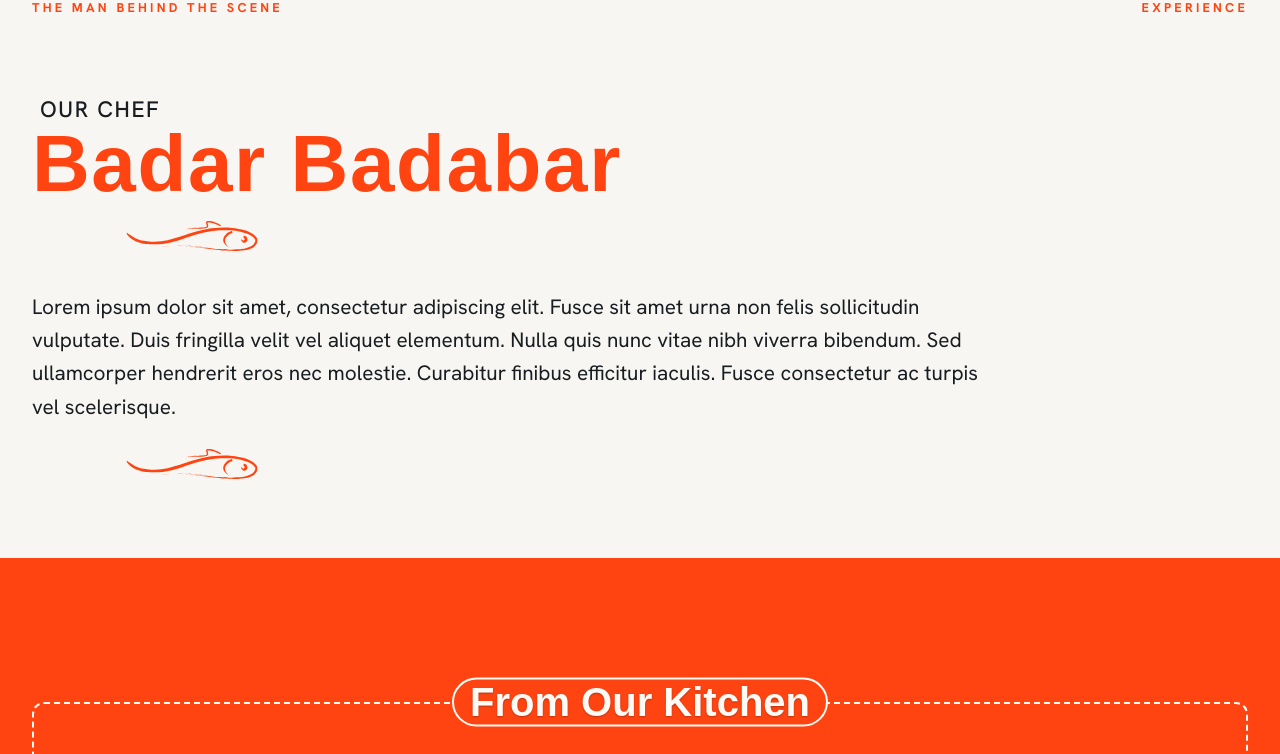
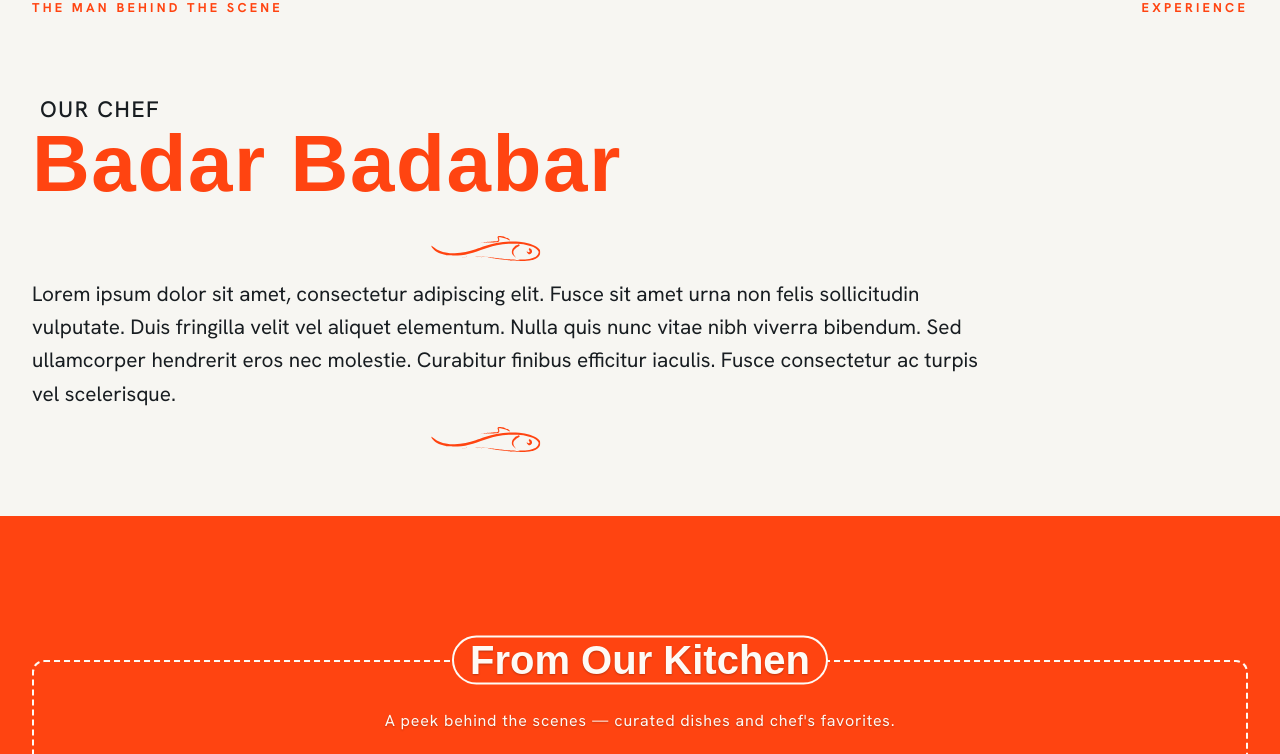
Before and after one commit to bob-sav/restaurant_1, a Next.js app: page / in a window 1280 px wide. Shown: the part 2000-2754 px from the top of the page. Built offline with nearby package versions, Linux system fonts and the light colour scheme; no server answers; a web font is replaced by a local one.

Commit message:
design overhaul 2.3

```diff
--- a/src/components/Chef.tsx
+++ b/src/components/Chef.tsx
@@ -21,8 +21,9 @@ export default function Chef() {
           <div className="chef-wrapper">
             <div className="top-subtitle">OUR CHEF</div>
             <div className="chef-title">Badar Badabar</div>
-            <FishDeco className="deco" />
-
+            <div className="fancy-wrapper">
+              <FishDeco className="deco" />
+            </div>
             <div className="chef-story">
               <p>
                 Lorem ipsum dolor sit amet, consectetur adipiscing elit. Fusce
@@ -33,8 +34,9 @@ export default function Chef() {
                 scelerisque.
               </p>
             </div>
-
-            <FishDeco className="chef-signo" />
+            <div className="fancy-wrapper">
+              <FishDeco className="chef-signo" />
+            </div>
           </div>
         </div>
       </div>
--- a/src/styles/globals.css
+++ b/src/styles/globals.css
@@ -110,6 +110,7 @@ a {
   scroll-behavior: smooth;
   -webkit-overflow-scrolling: touch;
   padding-inline: 1rem;
+  padding: 0.4rem 0;
 }
 
 li:last-child {
@@ -119,7 +120,7 @@ li:last-child {
 .nav-item {
   position: relative;
   flex: 0 0 auto;
-  padding: 0.5rem 0.7rem;
+  padding: 0.1rem 0.7rem;
   margin-right: 0.5rem;
 }
 
@@ -529,6 +530,7 @@ li:last-child {
   letter-spacing: 0.1rem;
   margin-bottom: 2rem;
   color: #181d21;
+  text-transform: uppercase;
 }
 
 .restaurant-description {
@@ -637,7 +639,7 @@ li:last-child {
   .restaurant {
     flex-direction: column;
     padding: 0 0.5rem;
-    gap: 1;
+    gap: 1rem;
   }
 
   .restaurant-title {
@@ -763,19 +765,21 @@ li:last-child {
   width: auto;
   height: 30px;
   fill: #f41;
-  margin-right: 0.5rem;
-  margin-left: 10rem;
-  margin-bottom: 1.5rem;
+  transform: translate(-30%, 0);
 }
 
 .chef-signo {
   width: auto;
   height: 30px;
   fill: #f41;
-  margin-right: 0.5rem;
-  margin-left: 10rem;
+  transform: translate(-30%, 0);
+}
+
+.fancy-wrapper {
+  display: flex;
+  justify-content: center;
+  width: 60%;
   margin-bottom: 1rem;
-  margin-top: 1.5rem;
 }
 
 @media (max-width: 1280px) {
@@ -799,20 +803,15 @@ li:last-child {
   }
 
   .deco {
-    height: 30px;
-    margin-right: 0.5rem;
-    margin-left: 10rem;
-    margin-bottom: 1.5rem;
-    transform: translate(-50%, -50%);
+    height: 25px;
   }
 
   .chef-signo {
-    height: 30px;
-    margin-right: 0.5rem;
-    margin-left: 10rem;
-    margin-bottom: 1rem;
-    margin-top: 1.5rem;
-    transform: translate(-50%, -50%);
+    height: 25px;
+  }
+
+  .fancy-wrapper {
+    width: 80%;
   }
 }
 
@@ -825,20 +824,26 @@ li:last-child {
     width: 100%;
   }
 
+  .chef-title {
+    font-size: 4rem;
+  }
+
   .chef-story {
-    width: 90%;
+    width: 100%;
     font-size: 1.1rem;
     line-height: 1.4;
   }
 
   .deco {
-    margin-right: auto;
-    margin-left: auto;
+    height: 20px;
   }
 
   .chef-signo {
-    margin-right: auto;
-    margin-left: auto;
+    height: 20px;
+  }
+
+  .fancy-wrapper {
+    width: 100%;
   }
 }
 
@@ -945,7 +950,7 @@ li:last-child {
 .menu-subsection-title {
   font-family: var(--font-hanken-grotesk);
   font-size: 1.2rem;
-  margin: 2rem 0 1rem;
+  margin: 0.5rem 0 1rem;
   font-weight: 200;
   text-shadow: 0 1px 2px rgba(0, 0, 0, 0.25);
   letter-spacing: 0.1rem;
@@ -976,7 +981,7 @@ li:last-child {
   font-family: var(--font-hanken-grotesk);
   font-size: 1rem;
   font-weight: 400;
-  align-self: end;
+  align-self: center;
 }
 
 .menu-item-separator {
@@ -1000,10 +1005,6 @@ li:last-child {
   flex-wrap: wrap;
 }
 
-.menu-item-description {
-  flex-shrink: 0;
-}
-
 .allergen-wrapper {
   line-height: 0;
 }
@@ -1019,6 +1020,16 @@ li:last-child {
   opacity: 1;
 }
 
+@media (max-width: 1280px) {
+  .menu-item-name {
+    font-size: 1.5rem;
+  }
+
+  .menu-item-description {
+    font-size: 1rem;
+  }
+}
+
 @media (max-width: 768px) {
   .menu {
     padding: 1rem 0.5rem;
@@ -1031,9 +1042,18 @@ li:last-child {
 
   .menu-grid {
     grid-template-columns: 1fr;
+    gap: 0;
   }
 
   .menu-flavor-text {
+    font-size: 0.8rem;
+  }
+
+  .menu-item-name {
+    font-size: 1.3rem;
+  }
+
+  .menu-item-description {
     font-size: 0.8rem;
   }
 }
@@ -1280,6 +1300,26 @@ li:last-child {
   .recipes {
     padding: 6rem 0.5rem;
   }
+
+  .recipesTitle {
+    font-size: 2rem;
+  }
+
+  .recipesText {
+    font-size: 0.8rem;
+  }
+}
+
+@media (max-width: 480px) {
+  .galleryGrid {
+    grid-template-columns: repeat(auto-fit, minmax(150px, 1fr));
+  }
+}
+
+@media (max-width: 375px) {
+  .galleryGrid {
+    grid-template-columns: repeat(auto-fit, minmax(100px, 1fr));
+  }
 }
 
 /* TABLE RESERVE & MAP */
```
